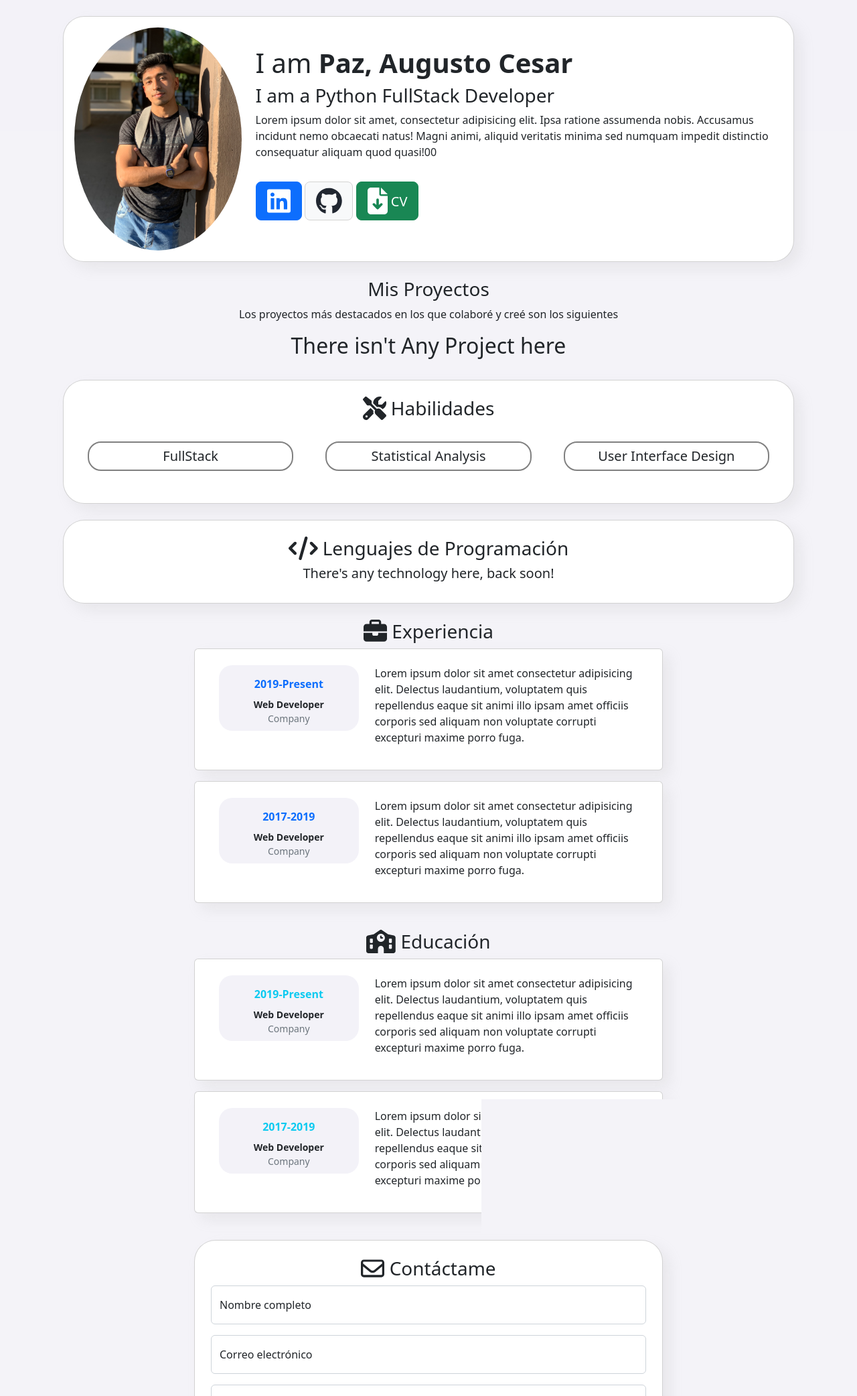
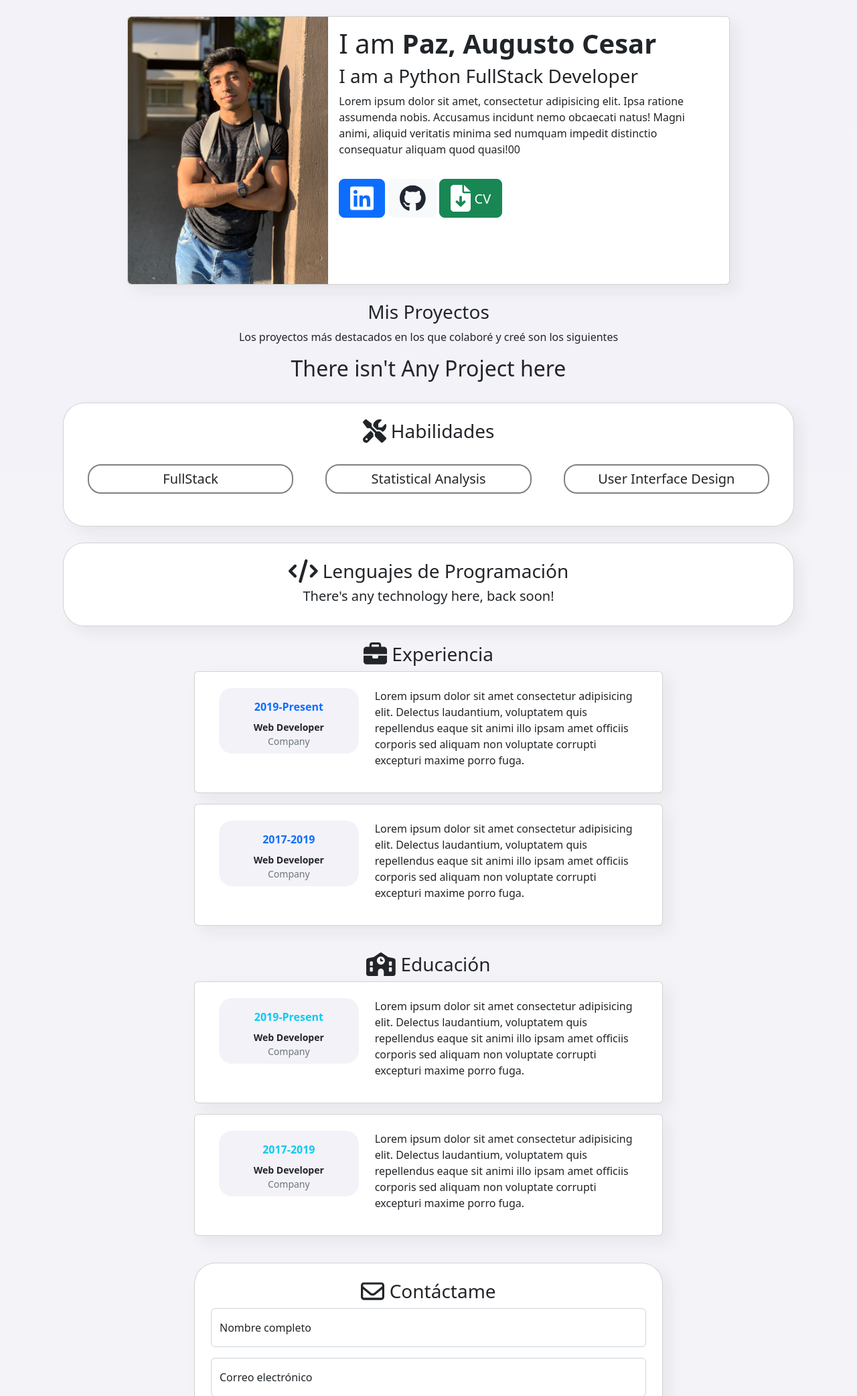
Before and after one commit to AugustP748/MyPortfolio, a Django app: page / in a window 1280 px wide. Shown: the part 59-2143 px from the top of the page at 67% size. Run offline with Django 4.2, Linux system fonts and the light colour scheme; data that the repository does not hold is empty; some libraries are stand-ins or nearby versions.

Commit message:
rediseño de sección principal

```diff
--- a/MyPortfolio/Portfolio/static/css/style.css
+++ b/MyPortfolio/Portfolio/static/css/style.css
@@ -49,7 +49,7 @@
   width: auto;
 }
 
-.card-body {
+.card-size-body {
   /* SE ENCUENTRA EN CARD PROFILE, CARD PROJECT, CARD EXPER Y EDUC*/
   height: 180px;
   width: auto;
--- a/MyPortfolio/Portfolio/templates/home.html
+++ b/MyPortfolio/Portfolio/templates/home.html
@@ -2,14 +2,16 @@
 {% load static %}
 {% block title %}My Portflio{% endblock %}
 {% block content %}
-    <section id="section-home mb-4">
-        <div class="card card-profile card-body rounded-5 animate__animated animate__zoomIn" style="">
-            <div class="row">
-                <div class="col-md-3">
-                    <img style="width: 250px; height: auto; border-radius: 50%;" src="{% static 'portfolio/profile.JPEG' %}" alt="profile">
+    <section id="section-home mb-4" class="row justify-content-center mb-4">
+
+        <div class="card p-0" style="max-width: 900px;">
+            <div class="row g-0">
+                <div class="col-md-4">
+                    <img src="{% static 'portfolio/profile.JPEG' %}" class="img-fluid rounded-start" alt="profile" >
+
                 </div>
-                <div class="col-md-9 my-auto">
-
+                <div class="col-md-8">
+                    <div class="card-body">
                         <h1>I am <strong>Paz, Augusto Cesar</strong></h1>
                         <h3>I am a Python FullStack Developer</h3>
                         <p>Lorem ipsum dolor sit amet, consectetur adipisicing elit.
@@ -28,9 +30,14 @@
                         <a href="{% static 'portfolio/CV_PA.pdf' %}" class="btn btn-success btn-circle btn-lg my-3" target="_blank">
                             <i class="fa-solid fa-file-arrow-down fa-2xl"></i> CV
                         </a>
+
+
                     </div>
                 </div>
             </div>
+        </div>
+
+
     </section>
 
     <section id="section-projects" class="row my-4 text-center justify-content-center" data-aos="zoom-in">
@@ -47,7 +54,7 @@
                         <div class="card card-project element-transition">
                             <img class="img-fluid card-img-top" src="{{project.image.url}}"
                             alt="{{project.title}}" style="width: auto; height: 200px;">
-                            <div class="card-body">
+                            <div class="card-body card-size-body ">
                                 <h5 class="card-title">{{project.title}}</h5>
                                 <p class="card-text">{{project.description|striptags|truncatechars:70}}</p>
                                 {% if project.url %}
@@ -128,7 +135,7 @@
                 </div>
               </div>
               <div class="col-md-8">
-                <div class="card-body">
+                <div class="card-body card-size-body ">
                   <!--<h5 class="card-title">Card title</h5>-->
                   <p class="card-text m-2">Lorem ipsum dolor sit amet consectetur adipisicing elit.
                     Delectus laudantium, voluptatem quis repellendus eaque sit animi illo ipsam
@@ -150,7 +157,7 @@
                 </div>
               </div>
               <div class="col-md-8">
-                <div class="card-body">
+                <div class="card-body card-size-body ">
                   <!--<h5 class="card-title">Card title</h5>-->
                   <p class="card-text m-2">Lorem ipsum dolor sit amet consectetur adipisicing elit.
                     Delectus laudantium, voluptatem quis repellendus eaque sit animi illo ipsam
@@ -177,7 +184,7 @@
                 </div>
               </div>
               <div class="col-md-8">
-                <div class="card-body">
+                <div class="card-body card-size-body ">
                   <!--<h5 class="card-title">Card title</h5>-->
                   <p class="card-text m-2">Lorem ipsum dolor sit amet consectetur adipisicing elit.
                     Delectus laudantium, voluptatem quis repellendus eaque sit animi illo ipsam
@@ -199,7 +206,7 @@
                 </div>
               </div>
               <div class="col-md-8">
-                <div class="card-body">
+                <div class="card-body card-size-body ">
                   <!--<h5 class="card-title">Card title</h5>-->
                   <p class="card-text m-2">Lorem ipsum dolor sit amet consectetur adipisicing elit.
                     Delectus laudantium, voluptatem quis repellendus eaque sit animi illo ipsam
```
Lines whose indentation alone changed are shown as unchanged.
